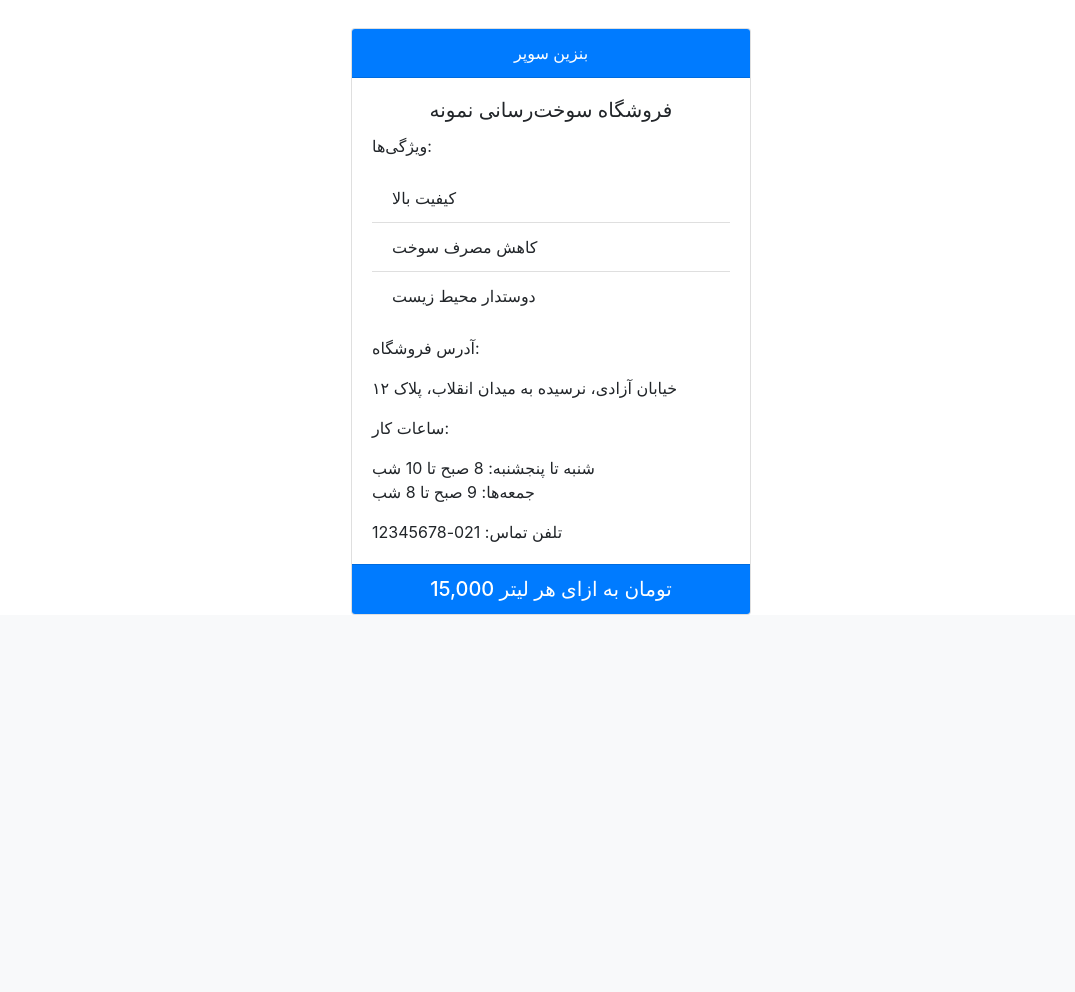
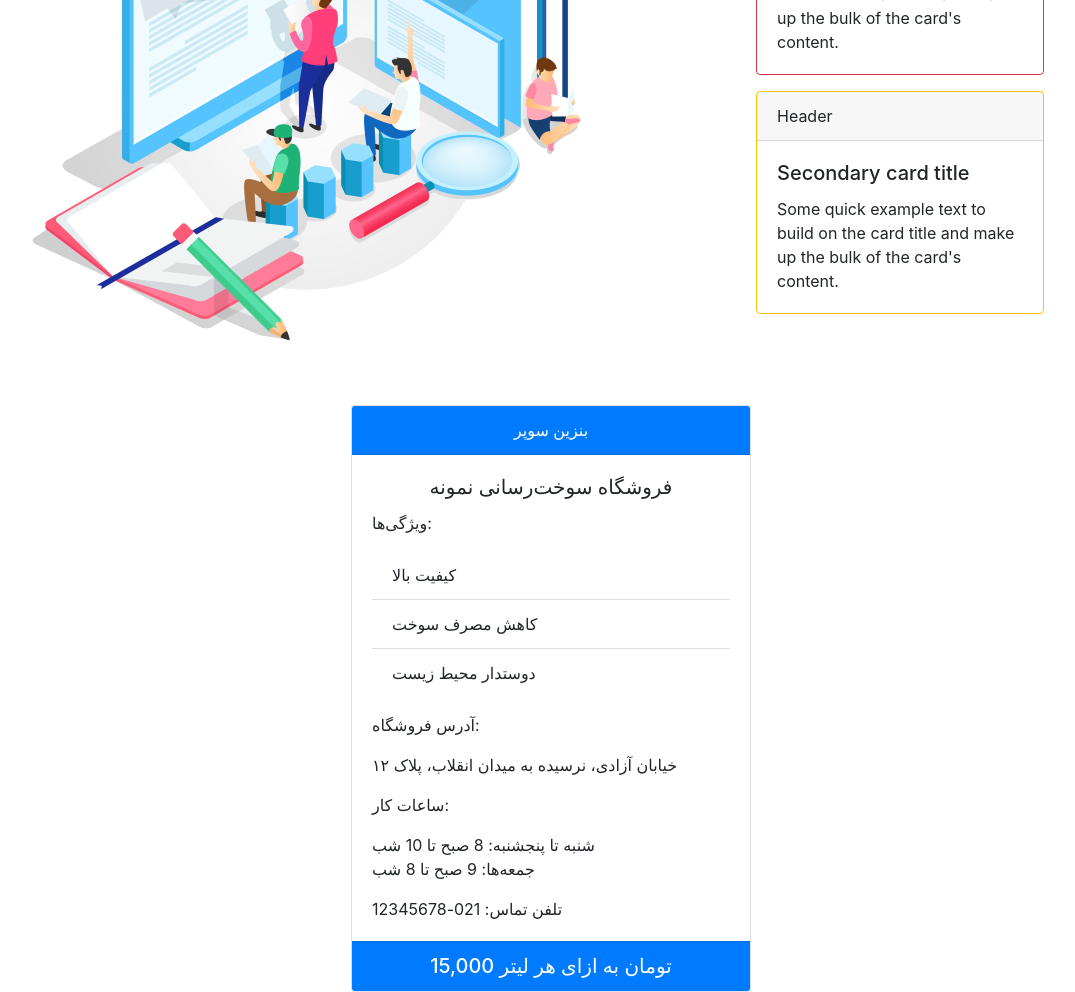
Before and after one commit to saei1d/sokht, a Django app: page / in a window 1280 px wide. Shown: the part 268-1260 px from the top of the page, without its empty margins (89-1164 px from the left). Before the commit the page ends 883 px from the top, so only its background shows below. Run offline with Django 5.2, Linux system fonts and the light colour scheme; some libraries are stand-ins or nearby versions.

Commit message:
section1

```diff
--- a/sokht/settings.py
+++ b/sokht/settings.py
@@ -115,6 +115,10 @@ USE_TZ = True
 STATIC_URL = '/static/'
 MEDIA_URL = '/media/'
 
+STATICFILES_DIRS = [
+    BASE_DIR / "static",
+    # "/var/www/static/",
+]
 
 
 
--- a/templates/home.html
+++ b/templates/home.html
@@ -10,7 +10,8 @@
 <body>
 <nav class="navbar navbar-expand-lg navbar-light bg-light">
     <a class="navbar-brand" href="#">
-        <img src="your-logo.png" width="30" height="30" alt="Logo">
+        {% load static %}
+         <img src="{% static 'images/photo_2024-06-10_14-01-23.jpg' %}" style="height:70px;width: 120px" alt="My image">
     </a>
     <button class="navbar-toggler" type="button" data-toggle="collapse" data-target="#navbarNav"
             aria-controls="navbarNav" aria-expanded="false" aria-label="Toggle navigation">
@@ -33,25 +34,38 @@
         </ul>
     </div>
 </nav>
+<div class="container">
+<div class="row">
+
+        <div class="col-md-8">
+        {% load static %}
+         <img src="{% static 'images/hero.png' %}" alt="My image">
+    </div>
 
 
-<section>
-    <div class="card mb-3" style="max-width: 540px;">
-        <div class="row g-0">
-            <div class="col-md-4">
-                <img src="..." class="img-fluid rounded-start" alt="...">
+    <div class="col-md-4 mt-4">
+        <div class="card border-danger  mb-3" style="max-width: 18rem;">
+            <div class="card-header">Header</div>
+            <div class="card-body">
+                <h5 class="card-title">Primary card title</h5>
+                <p class="card-text">Some quick example text to build on the card title and make up the bulk of the
+                    card's
+                    content.</p>
             </div>
-            <div class="col-md-8">
+        </div>
+        <div class="card border-warning mb-3" style="max-width: 18rem;">
+            <div class="card-header">Header</div>
             <div class="card-body">
-                    <h5 class="card-title">Card title</h5>
-                    <p class="card-text">This is a wider card with supporting text below as a natural lead-in to
-                        additional content. This content is a little bit longer.</p>
-                    <p class="card-text"><small class="text-body-secondary">Last updated 3 mins ago</small></p>
+                <h5 class="card-title">Secondary card title</h5>
+                <p class="card-text">Some quick example text to build on the card title and make up the bulk of the
+                    card's
+                    content.</p>
             </div>
         </div>
     </div>
 </div>
-</section>
+</div>
+
 <section>
     <div class="container mt-5">
         <div class="card mx-auto" style="max-width: 400px;">
```
Also changed, not shown: static/images/1.jpeg (renamed from static/1.jpeg), static/images/hero.png (renamed from static/hero.png), static/images/photo_2024-06-10_14-01-23.jpg (added). Lines whose indentation alone changed are shown as unchanged.
